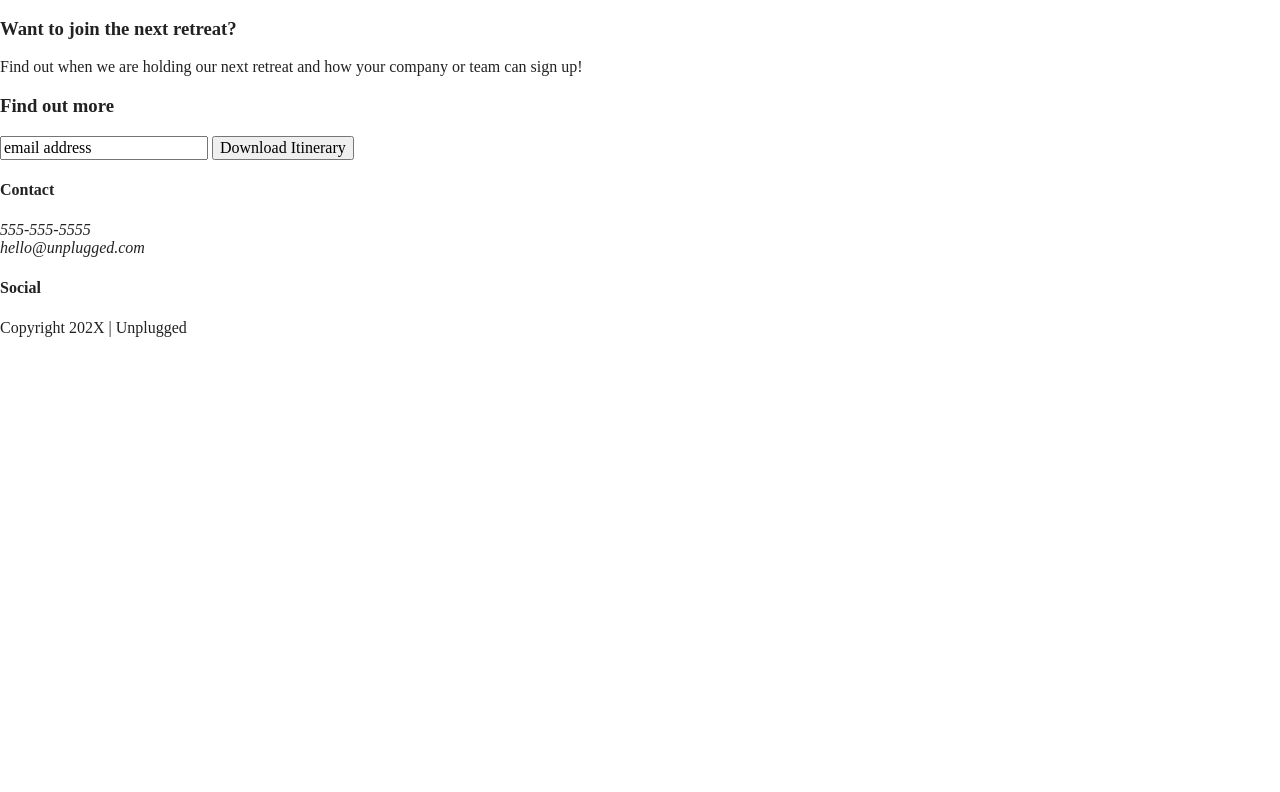
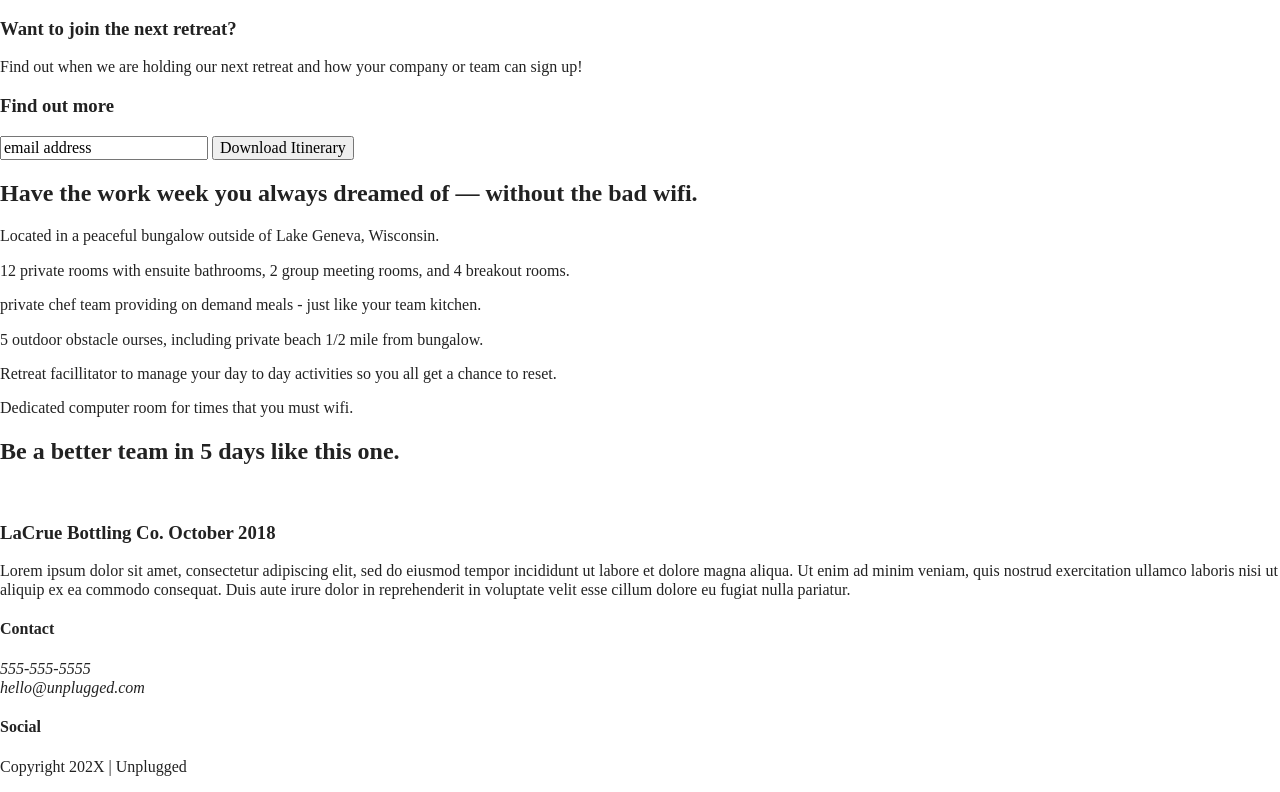
Before and after one commit to alissa-17/unplugged, a website built with Parcel: page index.html in a window 1280 px wide. Shown: the part 450-1242 px from the top of the page. Before the commit the page ends 803 px from the top, so only its background shows below. Built offline with nearby package versions, Linux system fonts and the light colour scheme.

Commit message:
Finished adding html info

```diff
--- a/index.html
+++ b/index.html
@@ -62,6 +62,52 @@
         </div>
       </div>
     </aside>
+    <section class="features">
+      <div class="content-wrapper">
+        <h2>Have the work week you always dreamed of — without the bad wifi.</h2>
+        <article>
+          <p class="fontawesome-icon"></p>
+          <p class="features-item-description">Located in a peaceful bungalow outside of Lake Geneva, Wisconsin.</p>
+        </article>
+        <article>
+          <p class="fontawesome-icon"></p>
+          <p class="features-item-description">12 private rooms with ensuite bathrooms, 2 group meeting rooms, and 4
+            breakout rooms.</p>
+        </article>
+        <article>
+          <p class="fontawesome-icon"></p>
+          <p class="features-item-description">private chef team providing on demand meals - just like your team
+            kitchen.</p>
+        </article>
+        <article>
+          <p class="fontawesome-icon"></p>
+          <p class="features-item-description">5 outdoor obstacle ourses, including private beach 1/2 mile from
+            bungalow.</p>
+        </article>
+        <article>
+          <p class="fontawesome-icon"></p>
+          <p class="features-item-description">Retreat facillitator to manage your day to day activities so you all get
+            a chance to reset.</p>
+        </article>
+        <article>
+          <p class="fontawesome-icon"></p>
+          <p class="features-item-description">Dedicated computer room for times that you must wifi.</p>
+        </article>
+      </div>
+    </section>
+    <section class="reviews">
+      <div class="content-wrapper">
+        <h2>Be a better team in 5 days like this one.</h2>
+        <article>
+          <img src="">
+          <h3>LaCrue Bottling Co.
+            October 2018</h3>
+          <p>
+            Lorem ipsum dolor sit amet, consectetur adipiscing elit, sed do eiusmod tempor incididunt ut labore et dolore magna aliqua. Ut enim ad minim veniam, quis nostrud exercitation ullamco laboris nisi ut aliquip ex ea commodo consequat. Duis aute irure dolor in reprehenderit in voluptate velit esse cillum dolore eu fugiat nulla pariatur.
+          </p>
+        </article>
+      </div>
+    </section>
   </main> <!-- main wrapper -->
 
   <footer>
```
